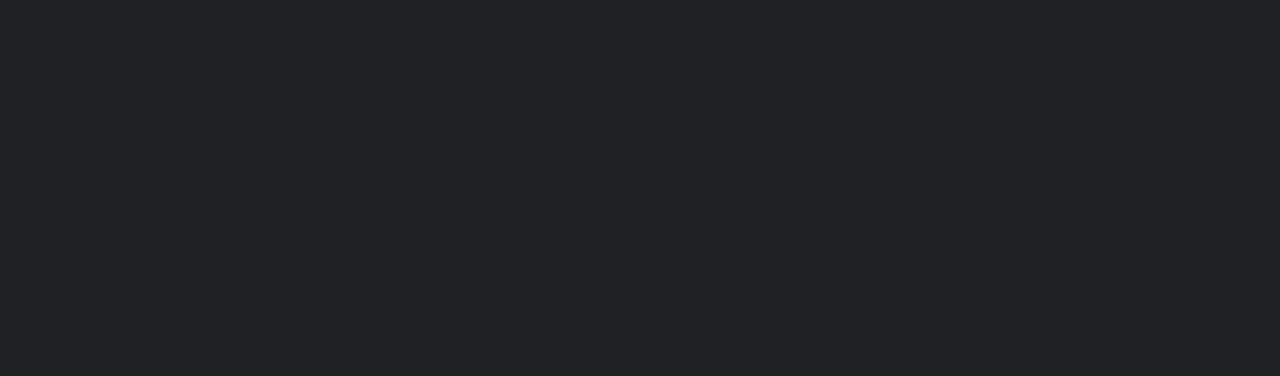
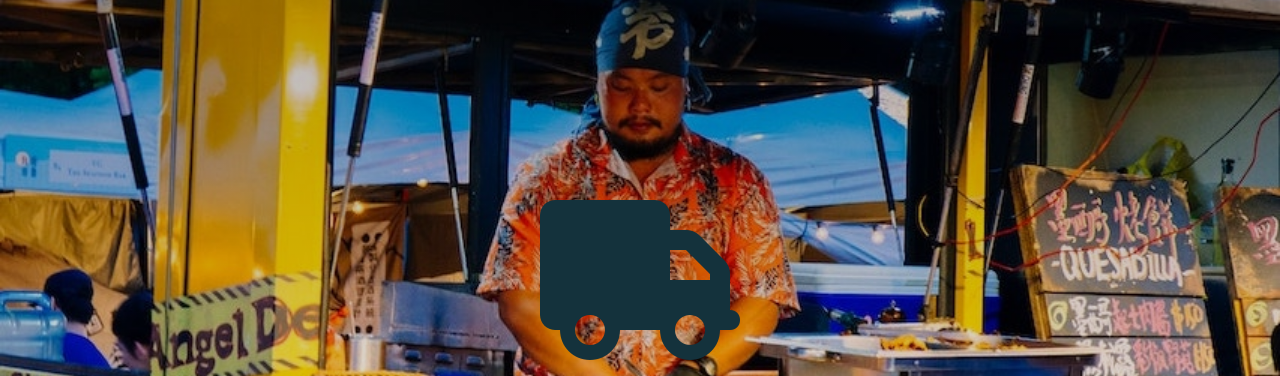
Before and after one commit to foodtruck-tracker/User-Interface, a website: page index.html in a window 1280 px wide. Shown: the top 376 px of the page. Drawn offline with Linux system fonts and the light colour scheme.

Commit message:
Added hero image, icon, fonts

```diff
--- a/index.html
+++ b/index.html
@@ -6,14 +6,24 @@
 
   <title>Foodtruck Tracker</title>
   <link href="css/index.css" rel="stylesheet">
+  <link href="https://fonts.googleapis.com/css?family=Open+Sans|Roboto&display=swap" rel="stylesheet">
+  <script src="https://kit.fontawesome.com/38385f4150.js" crossorigin="anonymous"></script>
   <script src=""></script>
 </head>
 <body>
 
+<aside></aside>
 
+<header class="cta-header">
+  <i class="fas fa-truck"></i>
+  <h1>Foodtruck Tracker</h1>
+</header>
 
+<section class="about"></section>
 
+<section class="features"></section>
 
+<footer></footer>
 
 </body>
 </html>
--- a/less/global.less
+++ b/less/global.less
@@ -1,3 +1,4 @@
-body {
+body, html {
+    height: 100%;
     background-color: @background-color;
 }
--- a/less/home-page.less
+++ b/less/home-page.less
@@ -0,0 +1,20 @@
+.cta-header {
+    background-image: linear-gradient(rgba(0, 0, 0, 0.267), rgba(0, 0, 0, 0.048)), url(../img/hero-image.jpg);
+    background-position: center;
+    background-repeat: no-repeat;
+    background-size: cover;
+    position: relative;
+    height: 80%;
+
+    display: flex;
+    flex-direction: column;
+    align-items: center;
+    justify-content: center;
+
+    color: @secondary;
+    i {
+        font-size: 10rem;
+
+    }
+
+}
```
Also changed, not shown: css/index.css, img/hero-image.jpg (added), 1 other file.
